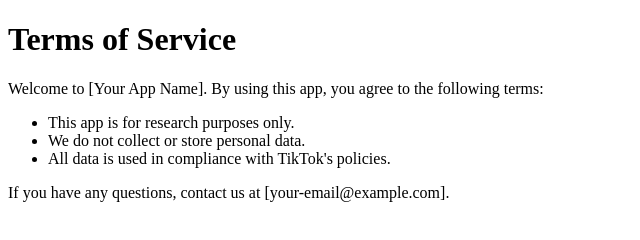
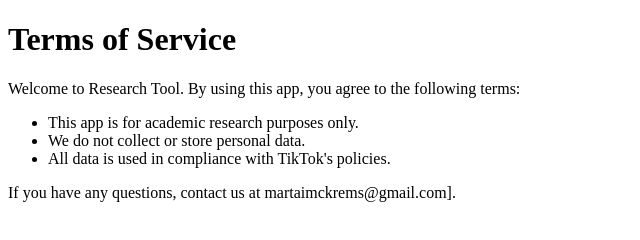
Before and after one commit to marta-imc/terms-of-service, a plain HTML site: page index.html in a window 1280 px wide. Shown: the whole page, without its empty margins (0-640 px from the left). Drawn offline with Linux system fonts and the light colour scheme.

Commit message:
Update index.html

```diff
--- a/index.html
+++ b/index.html
@@ -7,12 +7,12 @@
 </head>
 <body>
     <h1>Terms of Service</h1>
-    <p>Welcome to [Your App Name]. By using this app, you agree to the following terms:</p>
+    <p>Welcome to Research Tool. By using this app, you agree to the following terms:</p>
     <ul>
-        <li>This app is for research purposes only.</li>
+        <li>This app is for academic research purposes only.</li>
         <li>We do not collect or store personal data.</li>
         <li>All data is used in compliance with TikTok's policies.</li>
     </ul>
-    <p>If you have any questions, contact us at [your-email@example.com].</p>
+    <p>If you have any questions, contact us at martaimckrems@gmail.com].</p>
 </body>
 </html>
```
